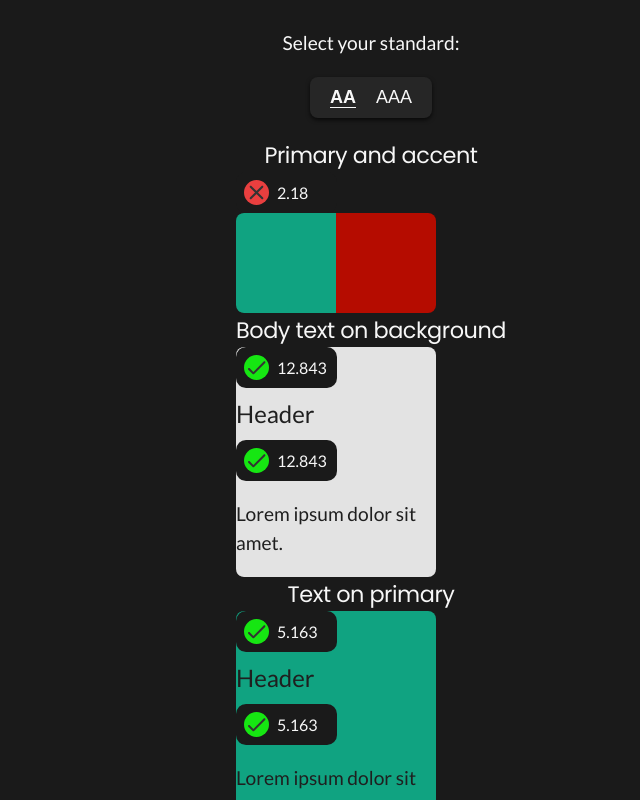
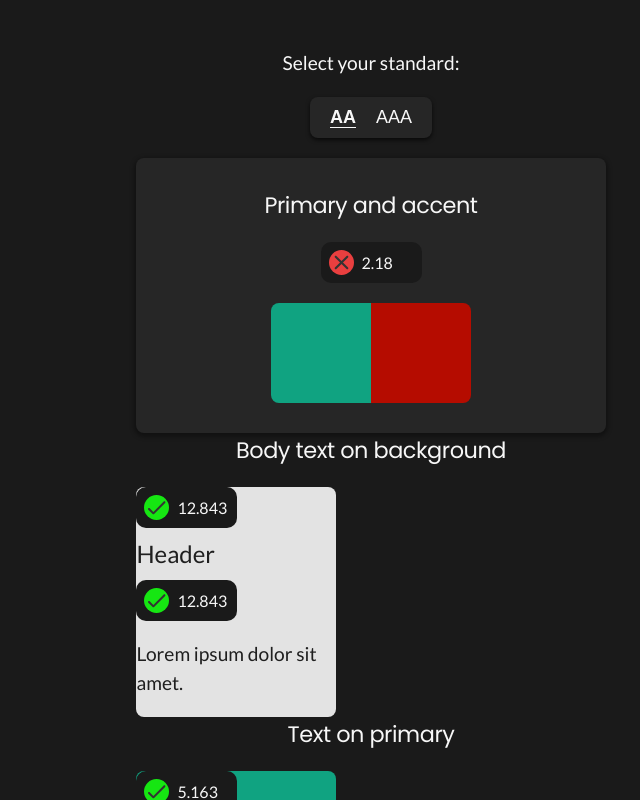
Before and after one commit to cagloria/palette-contrast, a React (Create React App) app: page / in a window 1280 px wide. Shown: the part 1460-2260 px from the top of the page, without its empty margins (269-909 px from the left). Built offline with nearby package versions, Linux system fonts and the light colour scheme.

Commit message:
Added styling to primary and accent contrast panel

```diff
--- a/src/components/contrast/GraphicContrast.js
+++ b/src/components/contrast/GraphicContrast.js
@@ -2,31 +2,31 @@ import React from "react";
 import styled from "styled-components";
 import ContrastTest from "./ContrastTest";
 
-const Panel1 = styled.div`
+const Color1 = styled.div`
     background-color: ${(props) => props.color};
 `;
 
-const Panel2 = styled.div`
+const Color2 = styled.div`
     background-color: ${(props) => props.color};
 `;
 
 export default function GraphicContrast({ color1, color2 }) {
     return (
-        <div>
+        <div className="graphic-contrast component-panel">
             <h3>Primary and accent</h3>
-            <div>
-                {/* Graphics/UI component contrast ratio is defined only in
-                    level AA as 3:1, the same as large text */}
+
+            {/* Graphics/UI component contrast ratio is defined only in level AA
+                as 3:1, the same as large text */}
             <ContrastTest
                 level="AA"
                 color1={color1}
                 color2={color2}
                 size="large"
             />
-                <div className="graphic-panel-container">
-                    <Panel1 className="graphic-panel-1" color={color1} />
-                    <Panel2 className="graphic-panel-2" color={color2} />
-                </div>
+
+            <div className="graphic-contrast__colors-container">
+                <Color1 className="graphic-contrast__color-1" color={color1} />
+                <Color2 className="graphic-contrast__color-2" color={color2} />
             </div>
         </div>
     );
--- a/src/css/index.css
+++ b/src/css/index.css
@@ -15,13 +15,13 @@ h3 {
   font-family: "Poppins", sans-serif;
   font-weight: normal;
   font-style: normal;
+  margin: 0;
+  margin-bottom: 20px;
   text-align: center;
-  margin: 0;
 }
 
 h2 {
   font-size: clamp(1.5em, 8vw, 2.125em);
-  margin-bottom: 20px;
 }
 
 h3 {
@@ -535,22 +535,35 @@ textarea {
   background-image: url("../assets/mi-round-close-24px.svg");
 }
 
-.graphic-panel-container {
-  height: 100px;
-  width: 200px;
+.graphic-contrast {
   display: -webkit-box;
   display: -ms-flexbox;
   display: flex;
+  -webkit-box-align: center;
+      -ms-flex-align: center;
+          align-items: center;
+  -webkit-box-orient: vertical;
+  -webkit-box-direction: normal;
+      -ms-flex-direction: column;
+          flex-direction: column;
+  padding: 30px 10vw;
 }
 
-.graphic-panel-container > div {
-  width: 50%;
+.graphic-contrast__colors-container {
+  display: -webkit-box;
+  display: -ms-flexbox;
+  display: flex;
+  width: 200px;
+  height: 100px;
+  margin-top: 20px;
 }
 
-.graphic-panel-1 {
+.graphic-contrast__color-1 {
+  width: 50%;
   border-radius: 8px 0 0 8px;
 }
 
-.graphic-panel-2 {
+.graphic-contrast__color-2 {
+  width: 50%;
   border-radius: 0 8px 8px 0;
 }
--- a/src/scss/base/_general.scss
+++ b/src/scss/base/_general.scss
@@ -16,13 +16,13 @@ h3 {
     font-family: $body-font;
     font-weight: normal;
     font-style: normal;
+    margin: 0;
+    margin-bottom: 20px;
     text-align: center;
-    margin: 0;
 }
 
 h2 {
     font-size: clamp(1.5em, 8vw, 2.125em);
-    margin-bottom: 20px;
 }
 
 h3 {
--- a/src/scss/components/_GraphicContrast.scss
+++ b/src/scss/components/_GraphicContrast.scss
@@ -1,18 +1,22 @@
-.graphic-panel-container {
-    height: 100px;
-    width: 200px;
+.graphic-contrast {
     display: flex;
-    > div {
+    align-items: center;
+    flex-direction: column;
+    padding: 30px 10vw;
+    &__colors-container {
+        display: flex;
+        width: 200px;
+        height: 100px;
+        margin-top: 20px;
+    }
+
+    &__color-1 {
         width: 50%;
-    }
-}
-
-.graphic-panel {
-    &-1 {
         border-radius: 8px 0 0 8px;
     }
 
-    &-2 {
+    &__color-2 {
+        width: 50%;
         border-radius: 0 8px 8px 0;
     }
 }
```
Lines whose indentation alone changed are shown as unchanged.
